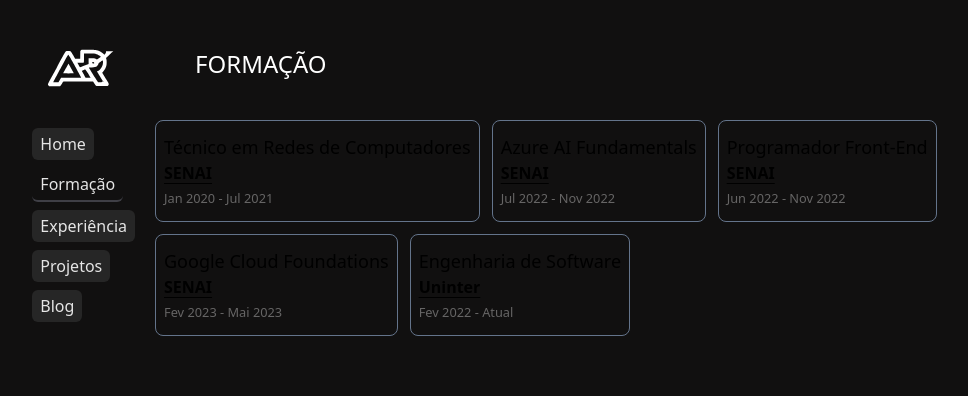
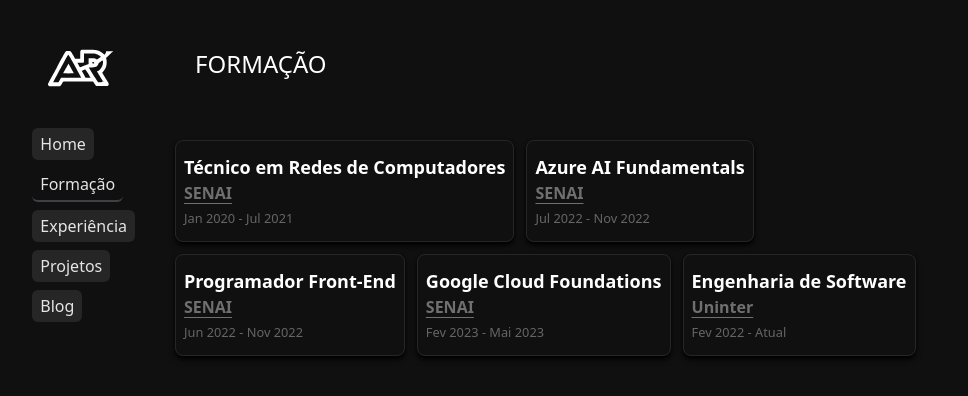
Before and after one commit to rafaapcode/portfolio-new, a Next.js app: page / in a window 1280 px wide. Both pictures are taken after a click on the element "Formação". Shown: the top 396 px of the page, without its empty margins (121-1089 px from the left). Built offline with nearby package versions, Linux system fonts and the light colour scheme.

Commit message:
fix: changed styles of qualification cards

```diff
--- a/app/components/card-qualification.jsx
+++ b/app/components/card-qualification.jsx
@@ -7,19 +7,19 @@
   transitionDuration,
 }) {
   return (
-    <div className="flex h-fit w-full md:w-fit lg:w-fit">
+    <motion.div whileHover={{scale:1.02}} className="flex cursor-pointer h-fit w-full md:w-fit lg:w-fit">
       <motion.article
         initial={{ scaleY: 0 }}
         animate={{ scaleY: 1 }}
         transition={{ duration: transitionDuration }}
-        className="h-[15%] px-2 py-3 border border-slate-500 rounded-lg"
+        className="h-[15%] px-2 py-3 border border-[#272525] rounded-lg shadow-md shadow-[#000000]"
       >
-        <h2 className="text-base md:text-lg lg:text-lg">
+        <h2 className="text-base font-semibold text-white md:text-lg lg:text-lg">
           {curso}
         </h2>
-        <p className="underline underline-offset-4"><b>{instituicao}</b></p>
+        <p className="underline text-white/40 underline-offset-4"><b>{instituicao}</b></p>
         <small className="text-[#666565]">{duracao}</small>
       </motion.article>
-    </div>
+    </motion.div>
   );
 }
--- a/app/components/pages/Qualification.jsx
+++ b/app/components/pages/Qualification.jsx
@@ -35,7 +35,7 @@
   return (
     <section className="w-full lg:w-[70%] h-[80%] lg:h-screen md:h-screen px-5">
       <Title title="Formação" />
-      <div className="mt-10 w-full h-[63%] lg:h-fit md:h-fit flex  flex-wrap gap-y-3 gap-x-3 overflow-auto">
+      <div className="p-5 mt-10 w-full h-[63%] lg:h-fit md:h-fit flex  flex-wrap gap-y-3 gap-x-3 overflow-auto">
         {qualification.map(({ curso, instituicao, duracao }, index) => (
           <CardQualification
             curso={curso}
```
